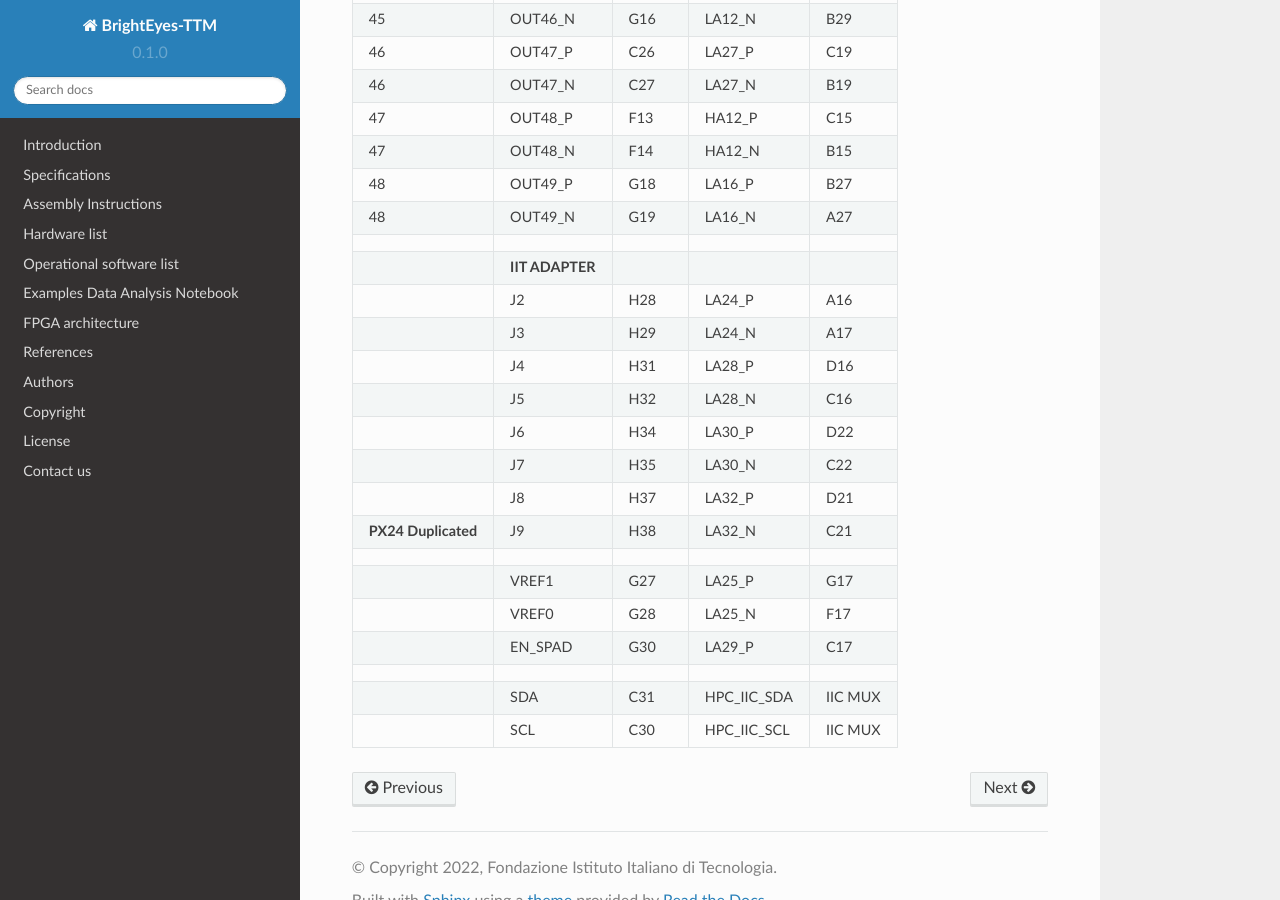
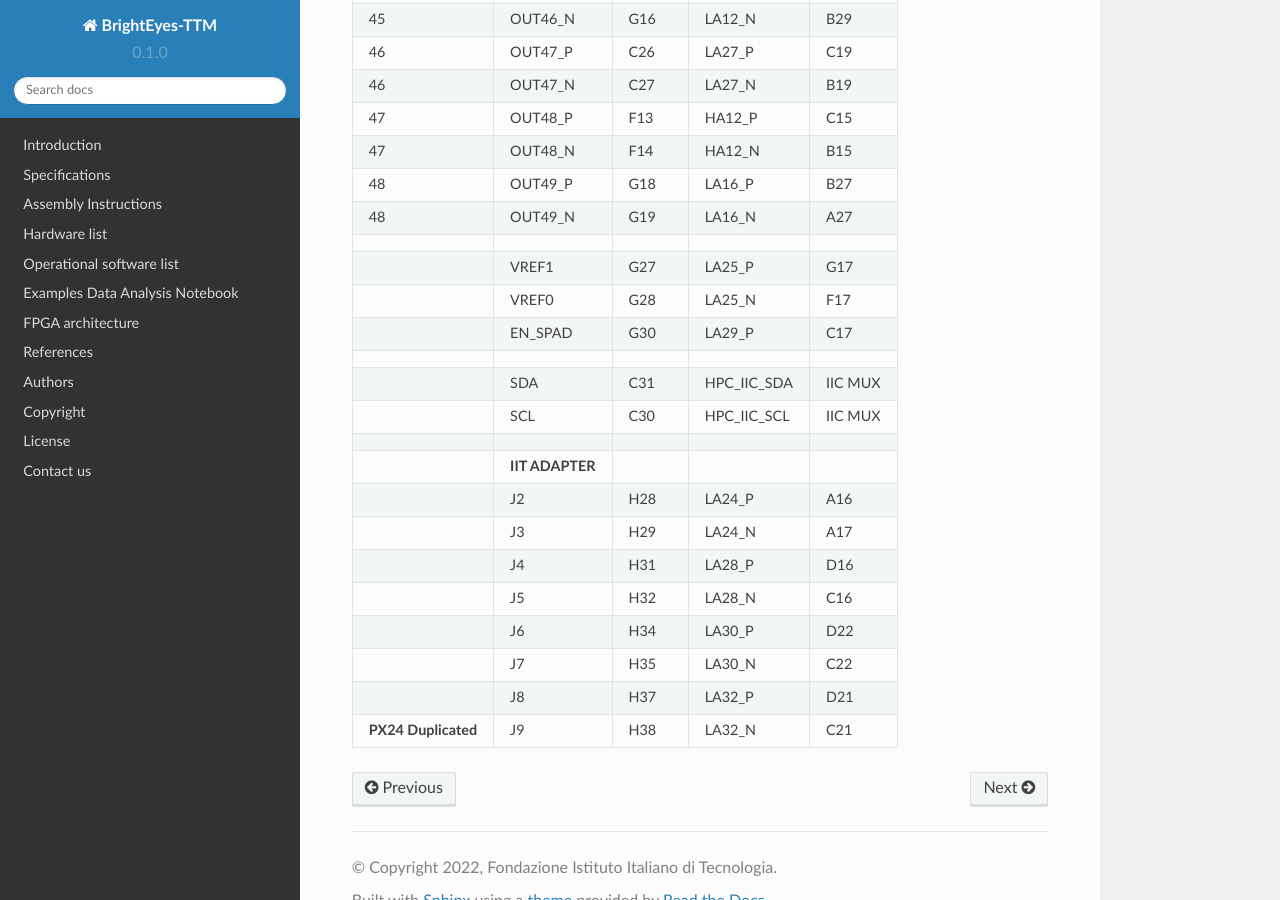
Before and after one commit to mattia-donato/BrightEyes-TTM-docs, a Sphinx documentation site: the page built from docs/source/pinout7x7.md, in a window 1280 px wide and 900 px high, scrolled down 3099 px. Built offline with Sphinx 7.4.7 and the Read the Docs theme 2.0.0, drawn with Linux system fonts in a browser that asks for light colours; part of the change alters nothing that is shown.

```diff
--- a/docs/source/pinout7x7.md
+++ b/docs/source/pinout7x7.md
@@ -98,6 +98,13 @@
 |          48         | OUT49_P         | G18      | LA16_P       | B27      |
 |          48         | OUT49_N         | G19      | LA16_N       | A27      |
 |                     |                 |          |              |          |
+|                     | VREF1           | G27      | LA25_P       | G17      |
+|                     | VREF0           | G28      | LA25_N       | F17      |
+|                     | EN_SPAD         | G30      | LA29_P       | C17      |
+|                     |                 |          |              |          |
+|                     | SDA             | C31      | HPC_IIC_SDA  | IIC MUX  |
+|                     | SCL             | C30      | HPC_IIC_SCL  | IIC MUX  |
+|                     |                 |          |              |          |
 |                     | **IIT ADAPTER** |          |              |          |
 |                     | J2              | H28      | LA24_P       | A16      |
 |                     | J3              | H29      | LA24_N       | A17      |
@@ -107,10 +114,3 @@
 |                     | J7              | H35      | LA30_N       | C22      |
 |                     | J8              | H37      | LA32_P       | D21      |
 | **PX24 Duplicated** | J9              | H38      | LA32_N       | C21      |
-|                     |                 |          |              |          |
-|                     | VREF1           | G27      | LA25_P       | G17      |
-|                     | VREF0           | G28      | LA25_N       | F17      |
-|                     | EN_SPAD         | G30      | LA29_P       | C17      |
-|                     |                 |          |              |          |
-|                     | SDA             | C31      | HPC_IIC_SDA  | IIC MUX  |
-|                     | SCL             | C30      | HPC_IIC_SCL  | IIC MUX  |
```
